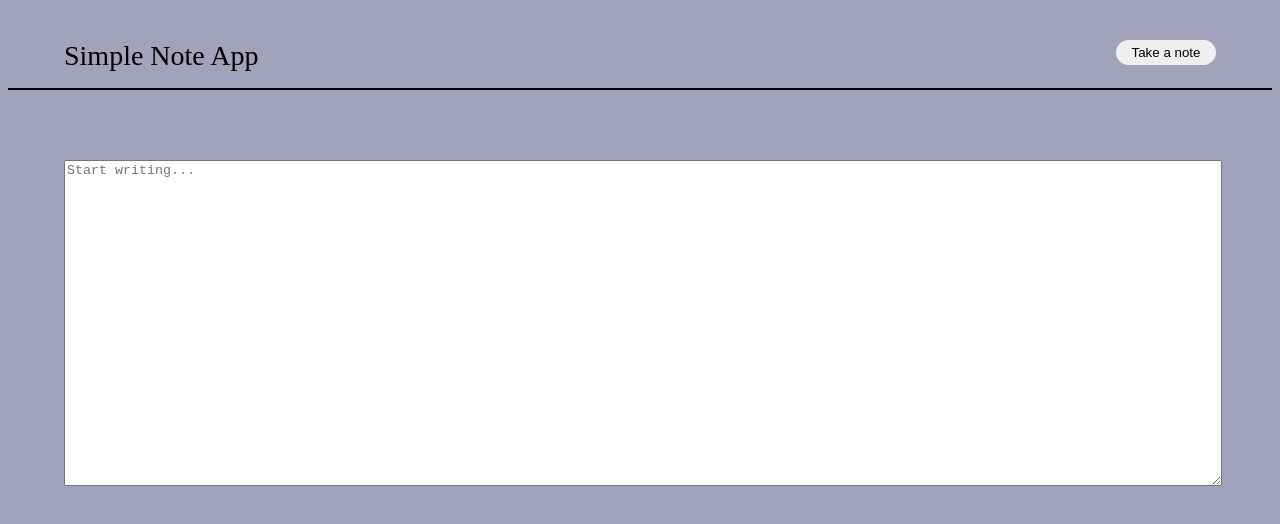
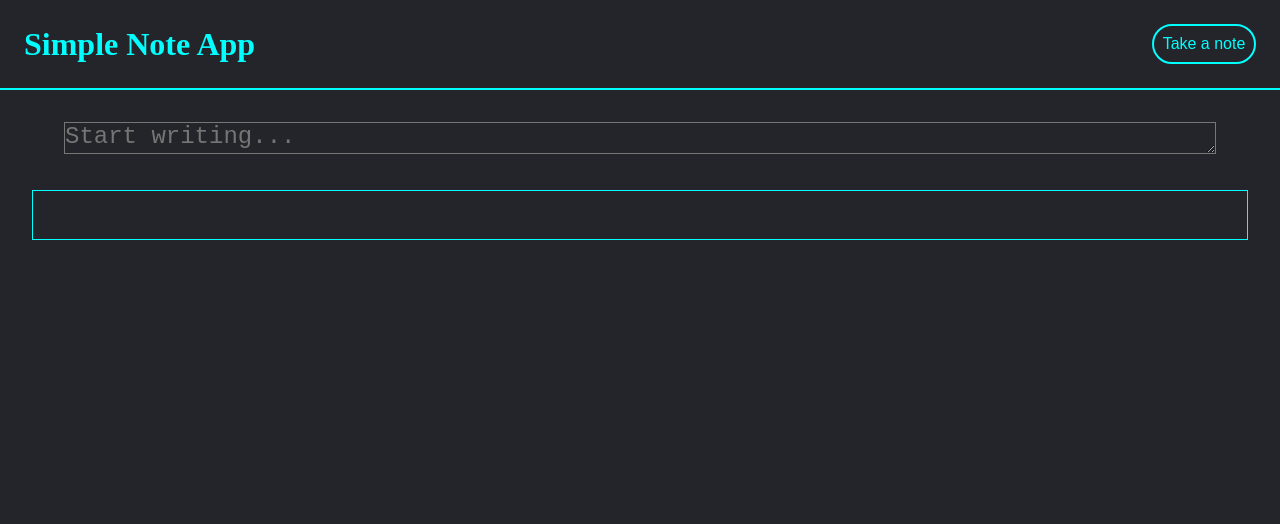
Before and after one commit to Harshit264/Projects, a browser extension: page Note_App/note.html in a window 1280 px wide. Drawn offline with Linux system fonts and the light colour scheme.

Commit message:
UI Overhaul

```diff
--- a/Note_App/note.css
+++ b/Note_App/note.css
@@ -1,51 +1,72 @@
-body{
-    background-color: #A2A3BB;
-    color: black;
+:root{
+    --backcolor: rgba( 14.12%, 14.51% , 16.47%, 1);
+    --lightbackcolor:  rgba( 14.12%, 14.51% , 16.47%, 0.5);
 }
-.header{
-    display: block;
-    border-bottom: 2px solid black;
-    height: 80px;
+
+*{
+    box-sizing: border-box;
+    background-color: var(--backcolor);
+    padding: 0;
+    margin: 0;
+    color: white;
+}
+
+header{
+    border-bottom: 2px solid aqua;
+    margin-bottom: 2rem;
+    padding: 1.5rem;
+    display: flex;
+    justify-content: space-between;
+    align-items: center;
+}
+
+#head{
+    color: aqua;
+}
+
+#make{
+    font-size: 1rem;
+    height: 2.5rem;
+    width: 6.5rem;
+    padding: 0.2rem;
+    color: aqua;
+    border: 2px solid aqua;
+    border-radius: 2rem;
+    transition: all 0.3s ease 0s;
+}
+
+#make:hover{
+    color: var(--backcolor);
+    background-color: aqua;
+}
+
+.text{
     text-align: center;
-    color: black;
 }
-#head{
-    margin: 0;
-    padding: 0;
-    position: absolute;
-    left: 5%;
-    top: 5%;
-    font-size: 28px;
-    color: black;
+
+#dataEl{
+    height: 2rem;
+    width: 90%;
+    font-size: 1.5rem;
 }
-#make{
-    position: absolute;
-    right: 5%;
-    top: 5%;
-    height: 25px;
-    width: 100px;
-    border: 0;
-    border-radius: 50px 50px 50px 50px;
-    color: black;
+
+#note{
+    margin: 2rem;
+    border: 1px solid aqua;
+    padding: 1.5rem;
 }
-#dataEl{
-    position: absolute;
-    left: 5%;
-    top: 20%;
-    height: 40%;
-    width: 90%;
-    color: black;
+
+#noteData{
+    font-size: 1rem;
+    margin: 1rem;
 }
-#note{
-    position: absolute;
-    left: 5%;
-    top: 70%;
-    color: black;
+
+#deleteBtn{
+    font-size: 0.8rem;
+    height: 2rem;
+    width: 6rem;
+    padding: 0.2rem;
+    color: aqua;
+    border: 2px solid aqua;
+    border-radius: 2rem;
 }
-#deleteBtn{
-    height: 25px;
-    width: 100px;
-    border: 0;
-    border-radius: 50px 50px 50px 50px;
-    color: black;
-}
--- a/Note_App/note.html
+++ b/Note_App/note.html
@@ -9,11 +9,13 @@
 </head>
 <body>
     <script src="note.js" defer></script>
-    <div class="header">
-        <p id="head">Simple Note App</p>
+    <header>
+        <h1 id="head">Simple Note App</h1>
         <button id="make">Take a note</button>
+    </header>
+    <div class="text">
+        <textarea placeholder="Start writing..." id="dataEl" type="text"></textarea>
     </div>
-    <textarea placeholder="Start writing..." id="dataEl" type="text"></textarea>
     <div id="note"></div>
 </body>
 </html>
```
